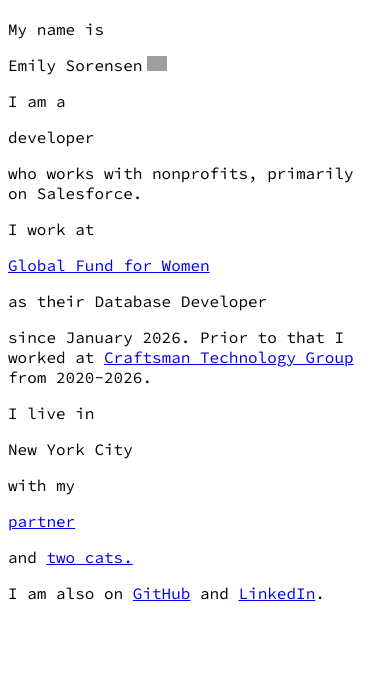
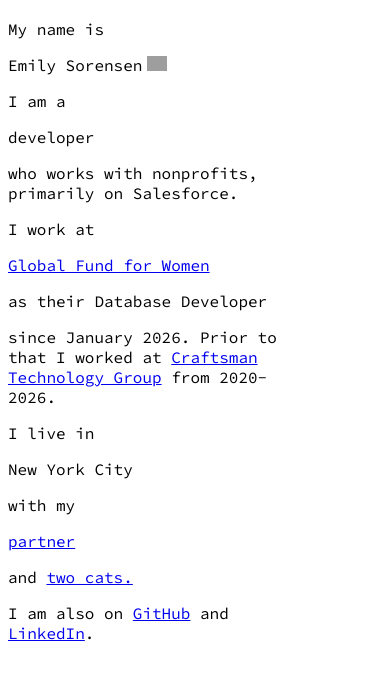
Before and after one commit to emilysorensen/emilysorensen.github.io, a website: page index.html in a window 390 px wide. Shown: the part 64-744 px from the top of the page. Drawn offline with Linux system fonts and the light colour scheme; grey boxes are pictures that could not be loaded.

Commit message:
adding divs

```diff
--- a/index.html
+++ b/index.html
@@ -35,11 +35,21 @@
 <link href="https://fonts.googleapis.com/css2?family=Source+Code+Pro:ital,wght@0,200..900;1,200..900&display=swap" rel="stylesheet">
 </head>
 <style>
+.container {
+    width: 80%;
+    margin: 0;
+    padding: 0 0px;
+}
 img.headshot {
     width: 20px;
     height: auto;
     border-radius: 0%;
     margin: 0 5px;
+
+    @media only screen and (max-width: 600px) {
+	.container {
+	    width: 100%;
+    }
 }
 </style>
 <body style="font-family: 'Source Code Pro', serif;">
```
